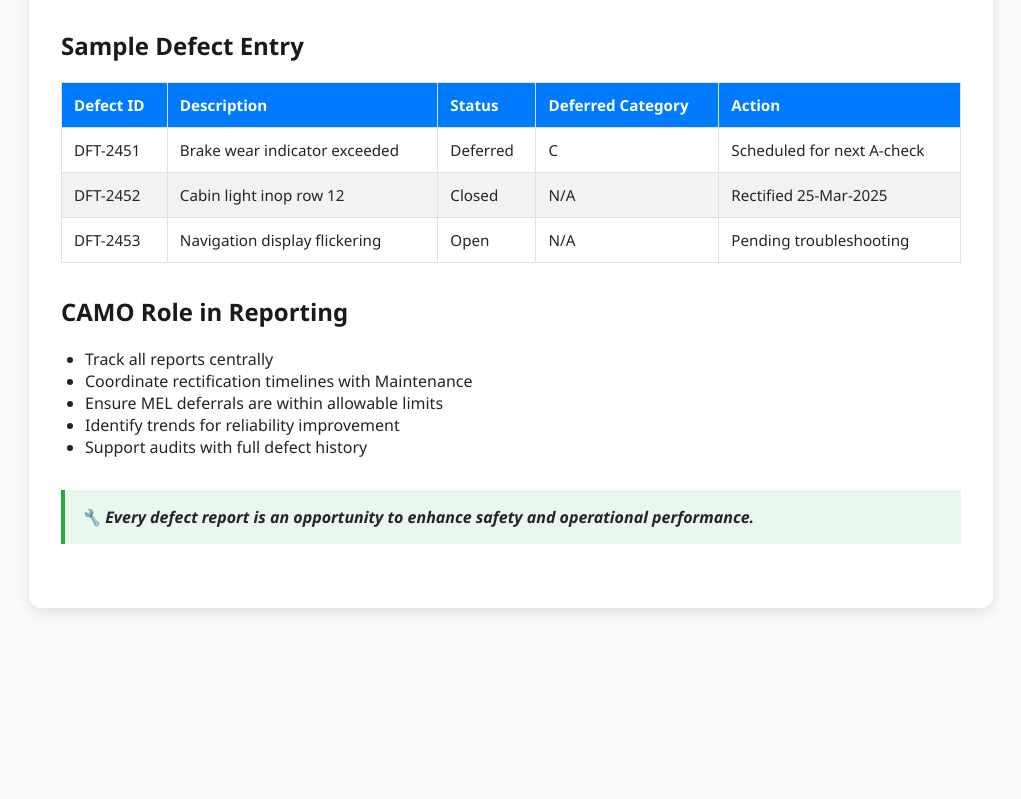
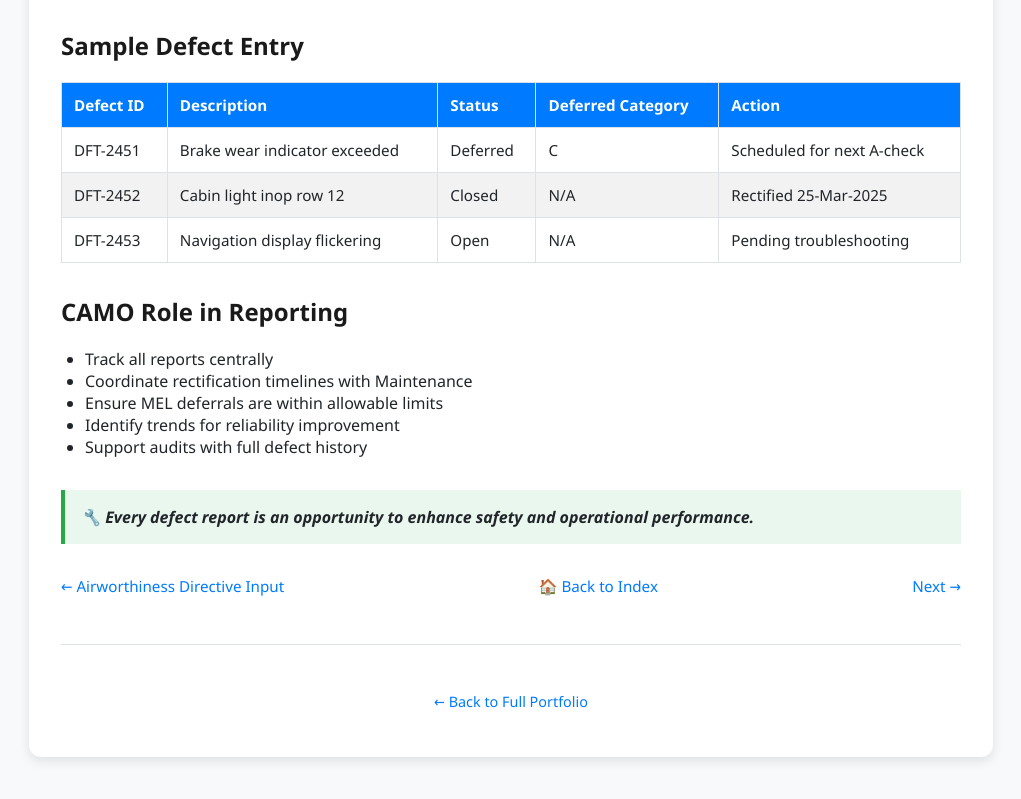
Before and after one commit to GFiorino/CAMO-Maintenance-Documentation, a plain HTML site: page maintenance-reporting-workflow.html in a window 1280 px wide. Shown: the part 683-1482 px from the top of the page, without its empty margins (129-1150 px from the left). Before the commit the page ends 1339 px from the top, so only its background shows below. Drawn offline with Linux system fonts and the light colour scheme.

Commit message:
Update maintenance-reporting-workflow.html

```diff
--- a/maintenance-reporting-workflow.html
+++ b/maintenance-reporting-workflow.html
@@ -54,6 +54,18 @@
 
    <blockquote><strong>🔧 Every defect report is an opportunity to enhance safety and operational performance.</strong></blockquote>
     </div>
+ <div class="nav-links">
+  <a href="airworthiness-directive-input.html">← Airworthiness Directive Input</a>
+  <a href="index.html">🏠 Back to Index</a>
+  <a href="audit-preparation-guide.html">Next →</a>
+</div>
+
+<footer>
+  <p><a href="https://gfiorino.github.io/Technical-Writing-Portfolio/" target="_blank">
+    ← Back to Full Portfolio
+  </a></p>
+</footer>
+
   </main>
 </body>
 </html>
```
